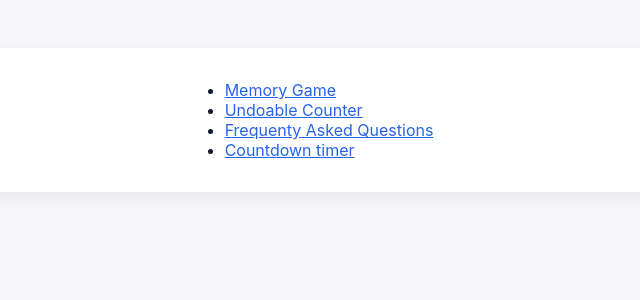
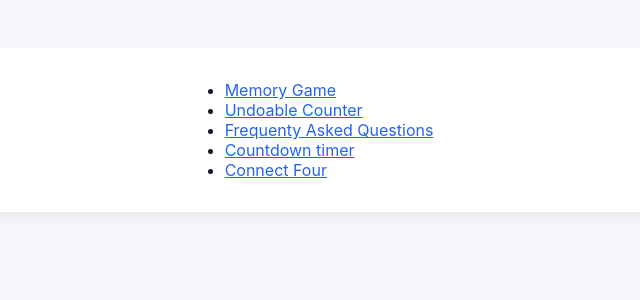
Before and after one commit to evgenyvinnik/ReactPractice, a React (Vite) app: page / in a window 1280 px wide. Shown: the top 300 px of the page, without its empty margins (331-971 px from the left). Built offline with nearby package versions, Linux system fonts and the light colour scheme.

Commit message:
Updated packages, added ConnectFour project

```diff
--- a/src/App.jsx
+++ b/src/App.jsx
@@ -5,6 +5,7 @@ import MemoryGame from "./pages/memory_game/MemoryGame";
 import UndoableCounter from "./pages/undoable_counter/UndoableCounter";
 import Faq from "./pages/faq/Faq";
 import Timer from "./pages/timer/Timer";
+import ConnectFour from "./pages/connect_four/ConnectFour";
 
 export default function App() {
   return (
@@ -14,6 +15,7 @@ export default function App() {
       <Route path="/undoable_counter" element={<UndoableCounter />} />
       <Route path="/faq" element={<Faq />} />
       <Route path="/timer" element={<Timer />} />
+      <Route path="/connect_four" element={<ConnectFour />} />
     </Routes>
   );
 }
--- a/src/pages/Home.jsx
+++ b/src/pages/Home.jsx
@@ -17,6 +17,9 @@ export default function Home() {
         <li>
           <Link to="/timer">Countdown timer</Link>
         </li>
+        <li>
+          <Link to="/connect_four">Connect Four</Link>
+        </li>
       </ul>
     </main>
   );
--- /dev/null
+++ b/src/pages/connect_four/ConnectFour.jsx
@@ -0,0 +1,10 @@
+import React from "react";
+import "./styles.css";
+
+export default function ConnectFour() {
+  return (
+    <main className="container">
+      <h1 className="header">Connect Four</h1>
+    </main>
+  );
+}
--- /dev/null
+++ b/src/pages/connect_four/styles.css
@@ -0,0 +1,14 @@
+.container {
+  max-width: 900px;
+  margin: 48px auto;
+  padding: 16px;
+  background: var(--card);
+  border-radius: 8px;
+  display: flex;
+  flex-direction: column;
+  align-items: center;
+}
+
+.header {
+  text-align: center;
+}
```
Also changed, not shown: package.json (+5 -5 lines), 1 other file (tests, documents, lock files or other folders).
